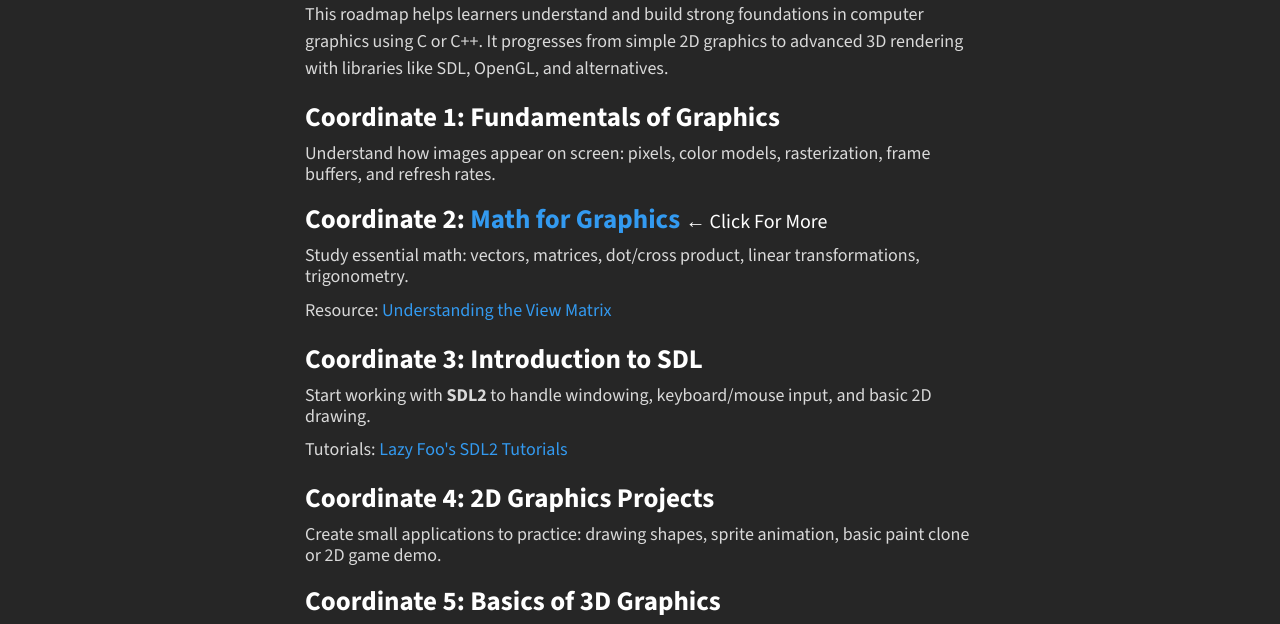
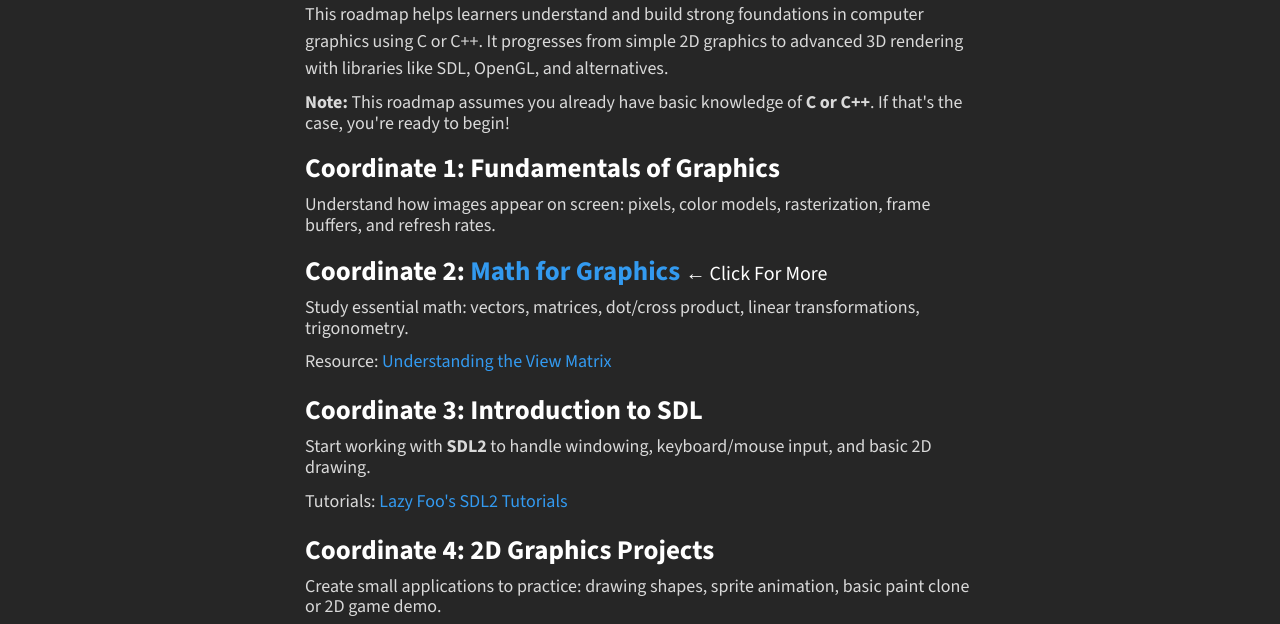
Before and after one commit to saeeedhany/sigfault.log, a plain HTML site: page roadmaps/ComputerGraphics.htm in a window 1280 px wide. Shown: the part 146-770 px from the top of the page. Drawn offline with nearby package versions, Linux system fonts and the light colour scheme.

Commit message:
add note

```diff
--- a/roadmaps/ComputerGraphics.htm
+++ b/roadmaps/ComputerGraphics.htm
@@ -63,7 +63,9 @@
                         <div class="road-descr">
                             <p>This roadmap helps learners understand and build strong foundations in computer graphics using C or C++. It progresses from simple 2D graphics to advanced 3D rendering with libraries like SDL, OpenGL, and alternatives.</p>
                         </div>
-
+                        <div style="margin-top: 10px;">
+                            <strong>Note:</strong> This roadmap assumes you already have basic knowledge of <strong>C or C++</strong>. If that's the case, you're ready to begin!
+                        </div>
                         <div class="low-content">
                             <div class="low-title">
                             </div>
```
